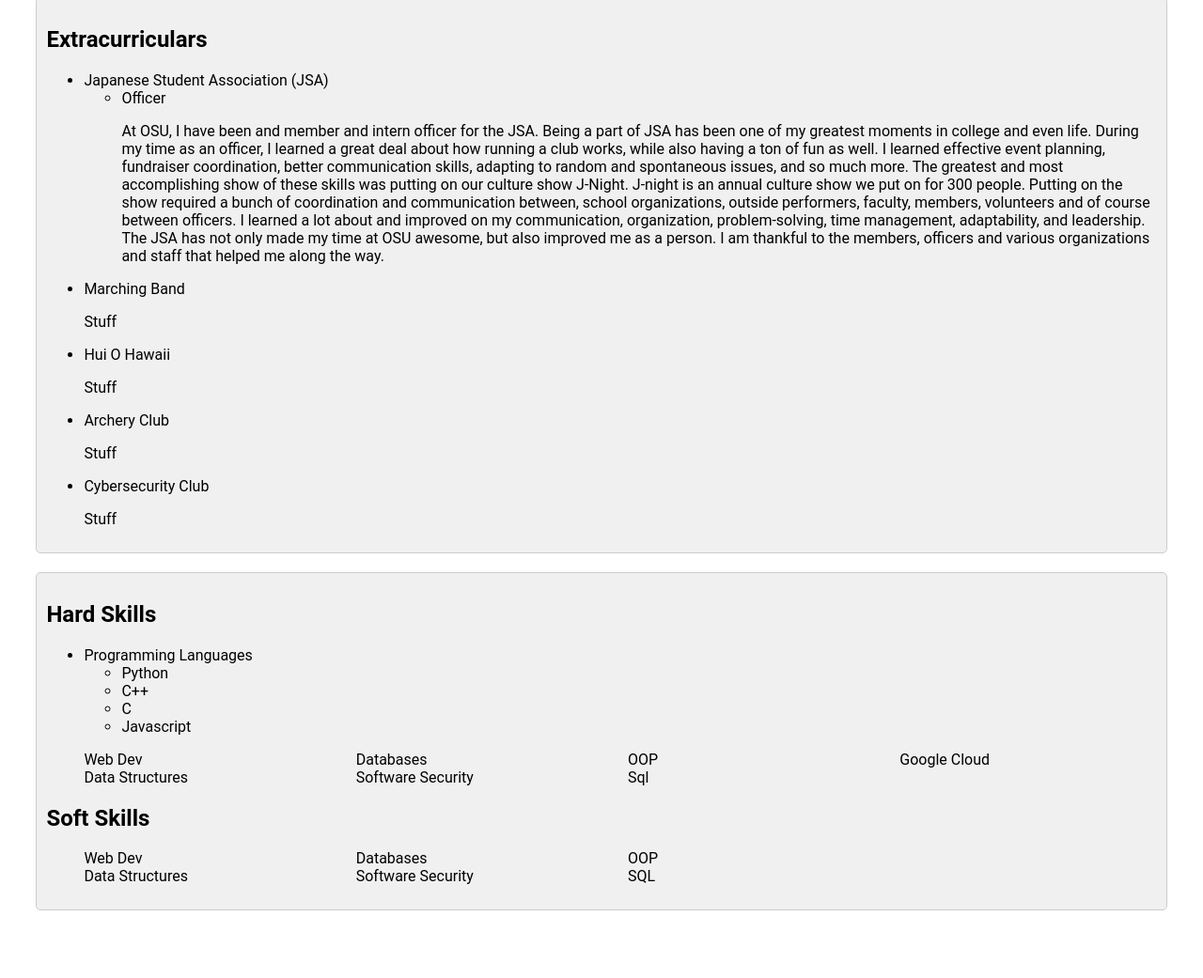
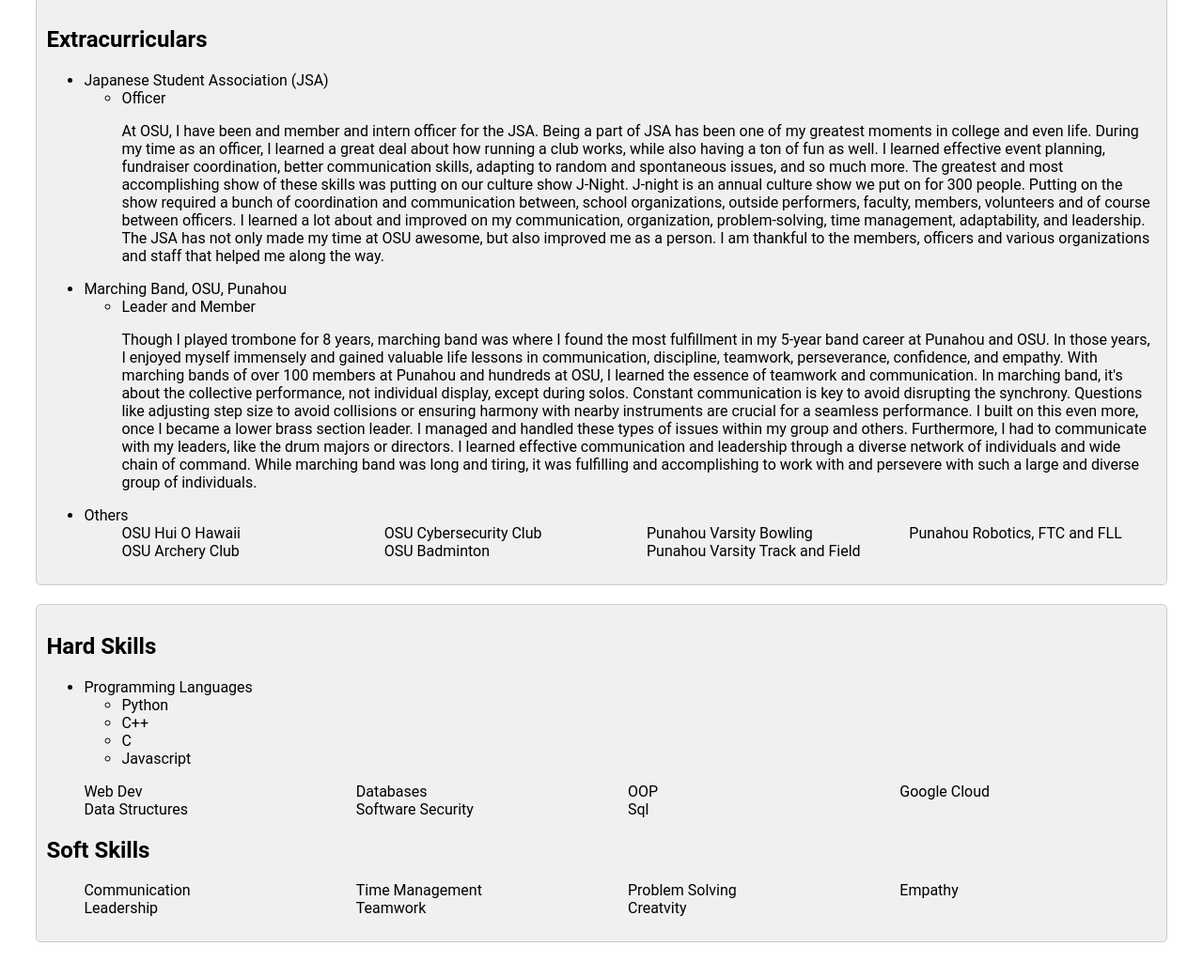
Before and after one commit to BryantS808/Website, a website: page public/index.html in a window 1280 px wide. Shown: the part 597-1638 px from the top of the page at 94% size. Drawn offline with Linux system fonts and the light colour scheme.

Commit message:
Added more paragraphs some minor structure changes

```diff
--- a/app.js
+++ b/app.js
@@ -1,7 +1,9 @@
 const express = require('express');
 const path = require('path');
 
-//onst express = require("express"); const app = express(); app.get("/", (req, res) => { res.send("Express on Vercel"); }); const PORT = process.env.PORT || 5000; app.listen(PORT, () => { console.log(`Server is running on port ${PORT}`); });
+//const express = require("express"); const app = express(); app.get("/", (req, res) => { res.send("Express on Vercel"); }); const PORT = process.env.PORT || 5000; app.listen(PORT, () => { console.log(`Server is running on port ${PORT}`); });
+
+
 const app = express();
 const port = process.env.PORT || 3000;
 app.use(express.json());
--- a/public/index.html
+++ b/public/index.html
@@ -59,18 +59,33 @@
                         </p>
                     </ul>
                 </li>
-                <li>Marching Band
-                    <p>Stuff</p>
+                <li>Marching Band, OSU, Punahou
+                    <ul>
+                        <li>Leader and Member</li>
+                        <p>
+                            Though I played trombone for 8 years, marching band was where I found the most fulfillment in my 5-year band career at Punahou and OSU.
+                            In those years, I enjoyed myself immensely and gained valuable life lessons in communication, discipline, teamwork, perseverance, confidence, and empathy.
+                            With marching bands of over 100 members at Punahou and hundreds at OSU, I learned the essence of teamwork and communication.
+                            In marching band, it's about the collective performance, not individual display, except during solos.
+                            Constant communication is key to avoid disrupting the synchrony.
+                            Questions like adjusting step size to avoid collisions or ensuring harmony with nearby instruments are crucial for a seamless performance.
+                            I built on this even more, once I became a lower brass section leader.
+                            I managed and handled these types of issues within my group and others. Furthermore, I had to communicate with my leaders, like the drum majors or directors.
+                            I learned effective communication and leadership through a diverse network of individuals and wide chain of command.
+                            While marching band was long and tiring, it was fulfilling and accomplishing to work with and persevere with such a large and diverse group of individuals.
+                        </p>
+                    </ul>
                 </li>
-                <li>Hui O Hawaii
-                    <p>Stuff</p>
-                </li>
-                <li>Archery Club
-                    <p>Stuff</p>
-                </li>
-                <li>Cybersecurity Club
-                    <p>Stuff</p>
-                </li>
+                <li>Others</li>
+                <ul class="bullet4column">
+                    <li>OSU Hui O Hawaii</li>
+                    <li>OSU Archery Club</li>
+                    <li>OSU Cybersecurity Club</li>
+                    <li>OSU Badminton</li>
+                    <li>Punahou Varsity Bowling</li>
+                    <li>Punahou Varsity Track and Field</li>
+                    <li>Punahou Robotics, FTC and FLL</li>
+                </ul>
             </ul>
         </section>
         <section class="infoSegment">
@@ -96,12 +111,13 @@
             </ul>
             <h2>Soft Skills</h2>
             <ul class="bullet4column">
-                <li>Web Dev</li>
-                <li>Data Structures</li>
-                <li>Databases</li>
-                <li>Software Security</li>
-                <li>OOP</li>
-                <li>SQL</li>
+                <li>Communication</li>
+                <li>Leadership</li>
+                <li>Time Management</li>
+                <li>Teamwork</li>
+                <li>Problem Solving</li>
+                <li>Creatvity</li>
+                <li>Empathy</li>
             </ul>
         </section>
     </main>
--- a/routes/plantsensor.js
+++ b/routes/plantsensor.js
@@ -1,10 +1,11 @@
 const express = require('express');
+const path = require('path');
 const router = express.Router();
 
 // Define routes related to the plant sensor functionality
 router.get('/', (req, res) => {
   // Handle the request for the plant sensor page
-  res.send('This is plantsensor page');
+  res.sendFile(path.join(__dirname, '../views/arduinosensor.html'));
 });
 
 let dataArray = [];
--- /dev/null
+++ b/views/main.css
@@ -0,0 +1,24 @@
+body {
+    font-family: 'Roboto', sans-serif;
+    margin: 5% 3%;
+}
+.infoSegment {
+    margin-top: 20px; /* Example margin top */
+    padding: 10px; /* Example padding */
+    background-color: #f0f0f0; /* Example background color */
+    border: 1px solid #ccc; /* Example border */
+    border-radius: 5px; /* Example border radius */
+}
+
+.bullet4column{
+    -webkit-column-count: 4;
+    -moz-column-count: 4;
+    column-count: 4;
+}
+.bullet4column ul{
+    list-style-type: disc; /* Add bullet points */
+}
+.bullet4column li{
+    display: inline-block; /* Ensure list items stay inline */
+    width: 100% /* Calculate width for each column */
+}
```
Also changed, not shown: views/arduinosensor.html (added, +143 -0 lines), ArduinoSensor.html (deleted).
